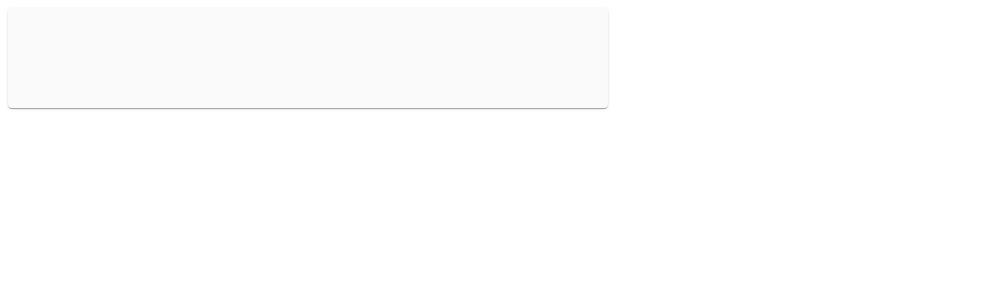
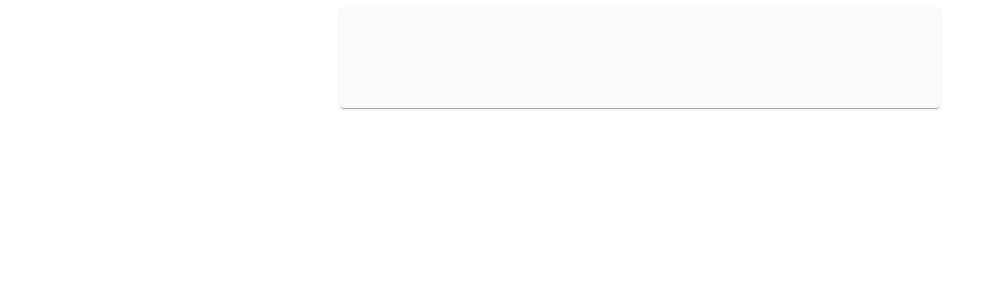
Before and after one commit to thalespinto/easysecrets-todo, a React (Create React App) app in the folder todo/: page / in a window 1280 px wide. Shown: the top 300 px of the page, without its empty margins (0-997 px from the left). Built offline with nearby package versions, Linux system fonts and the light colour scheme.

Commit message:
feature: creating home screen

```diff
--- a/todo/src/App.js
+++ b/todo/src/App.js
@@ -1,10 +1,11 @@
 import TodoCard from "./components/TodoCard";
 import "./App.css";
+import Home from "./screens/home";
 
 function App() {
     return (
         <div className="App">
-            <TodoCard />
+            <Home />
         </div>
     );
 }
--- /dev/null
+++ b/todo/src/screens/home.jsx
@@ -0,0 +1,19 @@
+import { Grid } from "@mui/material";
+import TodoCard from "../components/TodoCard";
+
+const Home = () => {
+    return (
+        <Grid
+            width={"100%"}
+            maxWidth={"800px"}
+            margin={"auto"}
+            display={"flex"}
+            flexDirection={"column"}
+            alignItems={"center"}
+        >
+            <TodoCard />
+        </Grid>
+    );
+};
+
+export default Home;
```
